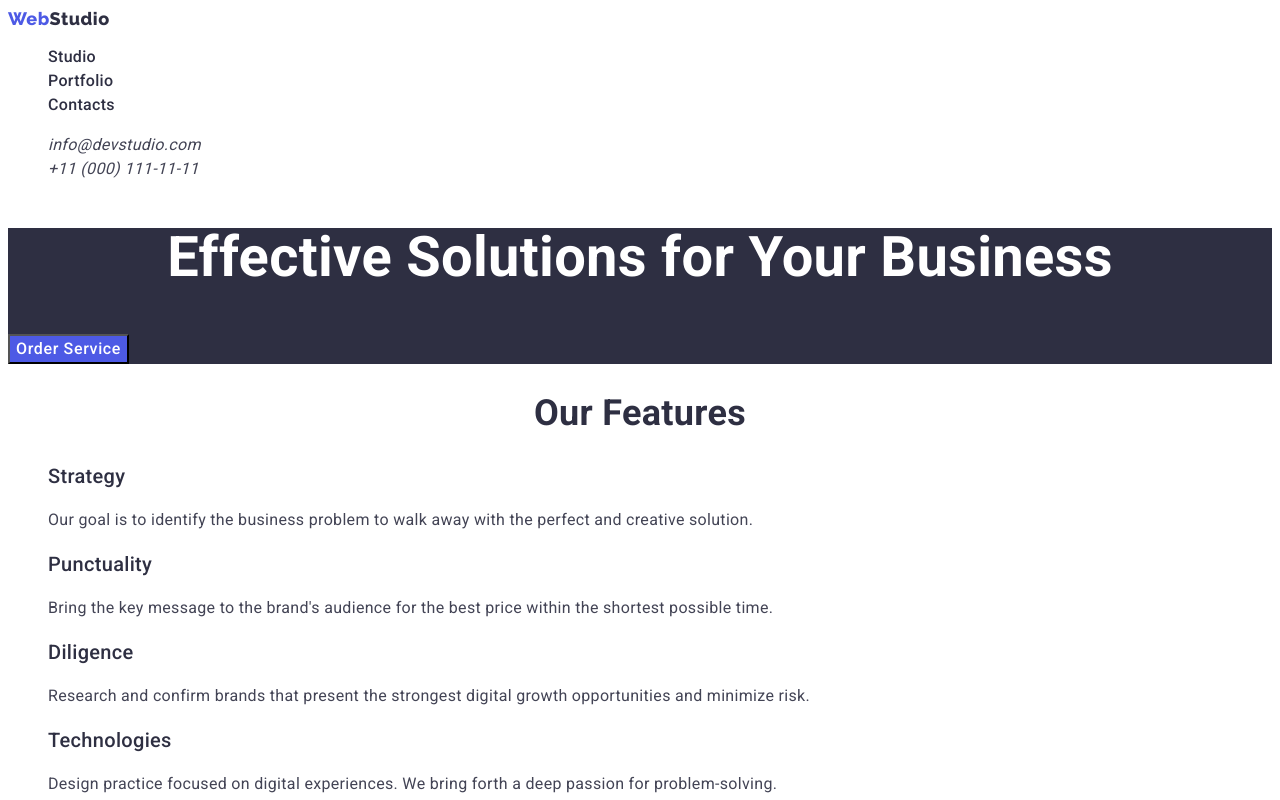
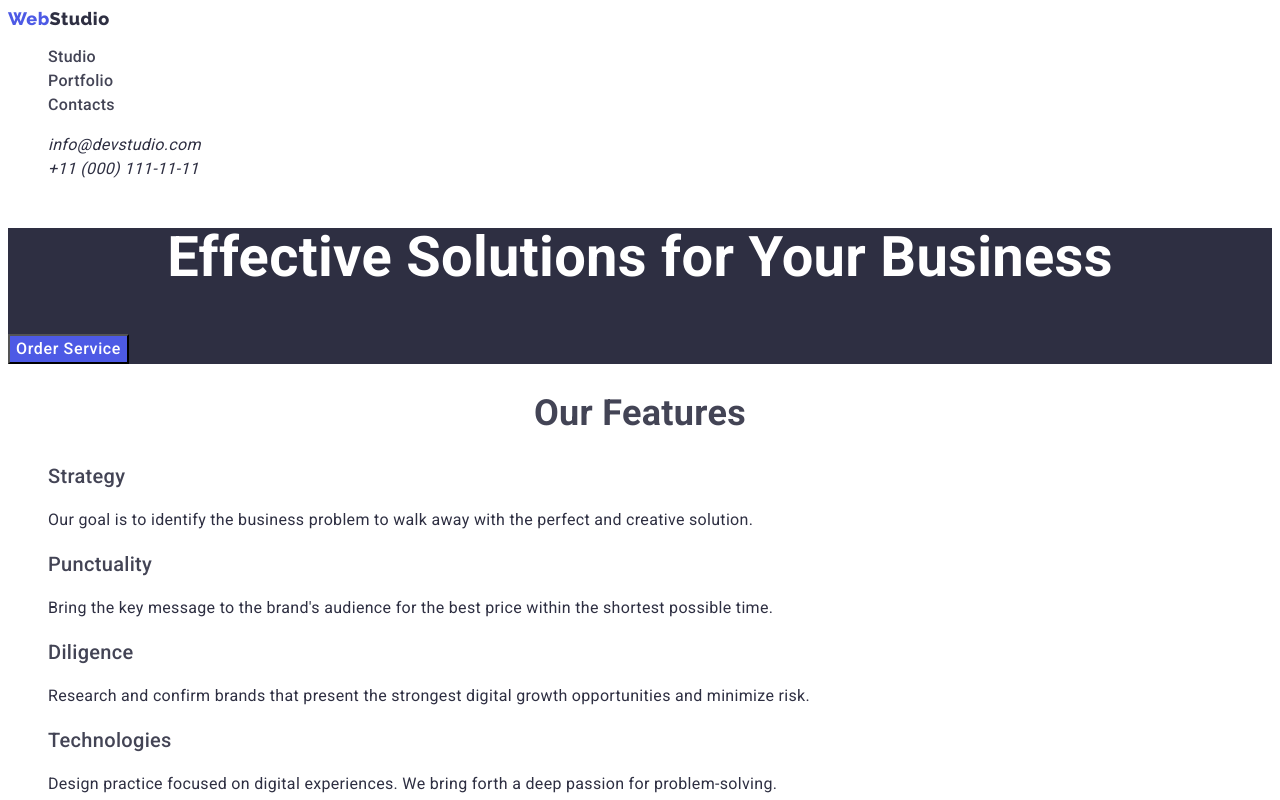
Before and after one commit to ValentynVi/goit-markup-hw-02, a plain HTML site: page index.html in a window 1280 px wide. Shown: the top 800 px of the page. Drawn offline with Linux system fonts and the light colour scheme.

Commit message:
change color

```diff
--- a/css/styles.css
+++ b/css/styles.css
@@ -2,8 +2,8 @@
   --primary-background-color: #ffffff;
   --secondary-background-color: #2e2f42;
   --third-background-color: #f4f4fd;
-  --primary-text-color: #2e2f42;
-  --secondary-text-color: #434455;
+  --primary-text-color: #434455;
+  --secondary-text-color: #2e2f42;
   --third-text-color: #f4f4fd;
   --primery-accent-color: #404bbf;
   --secondary-accent-color: #4d5ae5;
```
